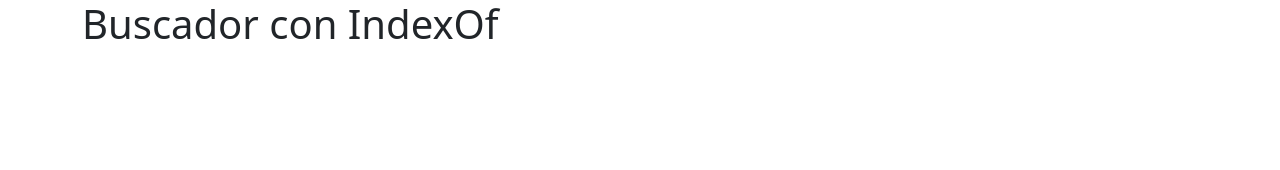
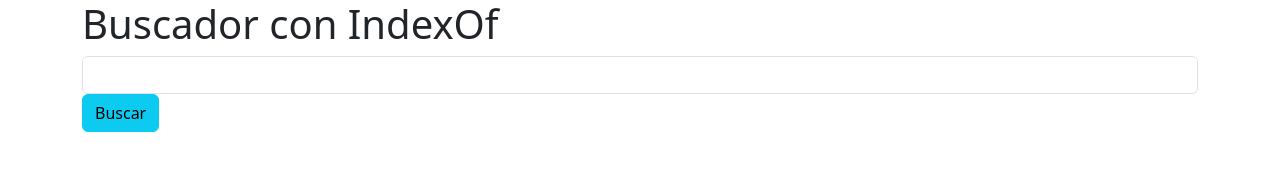
Before and after one commit to netoxdw/Buscador_IndexOf, a plain HTML site: page index.html in a window 1280 px wide. Drawn offline with nearby package versions, Linux system fonts and the light colour scheme.

Commit message:
Agregando input y button

```diff
--- a/index.html
+++ b/index.html
@@ -12,6 +12,8 @@
 <body>
     <div class="container">
         <h1>Buscador con IndexOf</h1>
+        <input type="text" class="form-control" id="formulario">
+        <button class="btn btn-info">Buscar</button>
     </div>
 </body>
 
```
